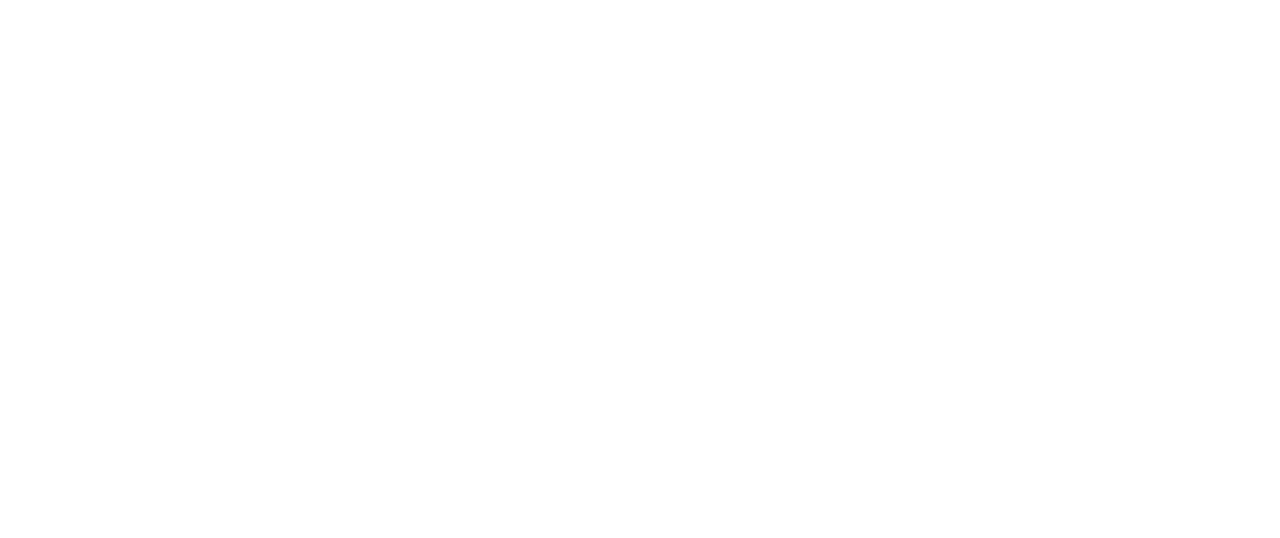
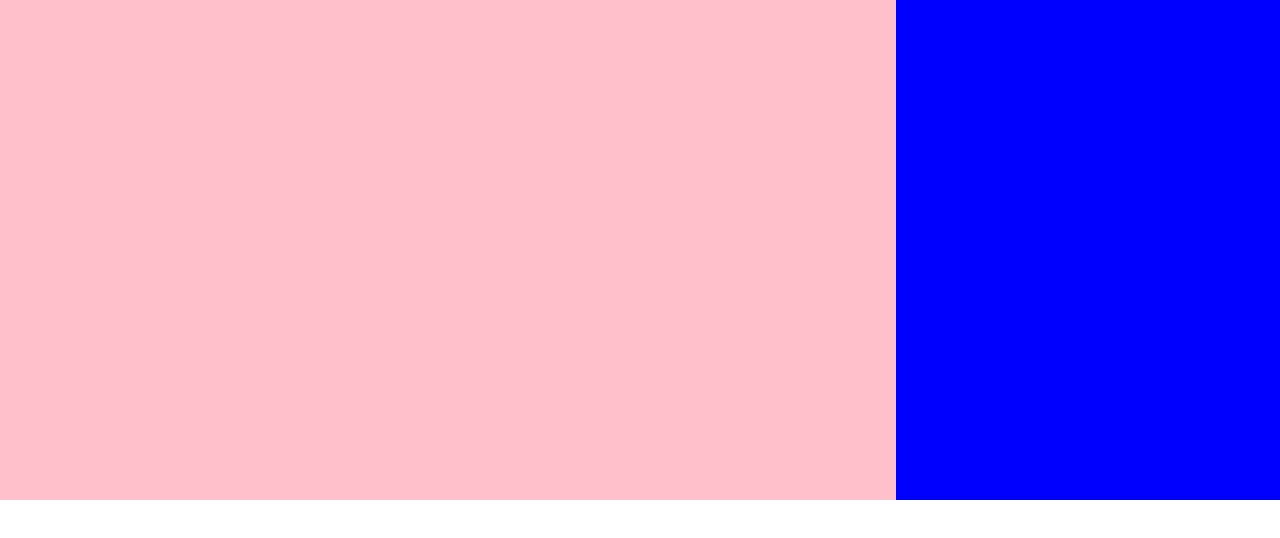
Before and after one commit to FabioBabaglioni/htmlcss-struttura-discord, a plain HTML site: page index.html in a window 1280 px wide. Drawn offline with Linux system fonts and the light colour scheme.

Commit message:
Header e barra di navigazione macrostruttura

```diff
--- a/css/style.css
+++ b/css/style.css
@@ -3,3 +3,25 @@
     padding: 0;
     box-sizing: border-box;
 }
+
+/* body{
+    width: 70%;
+    text-align: center;
+} */
+
+
+/* intestazione pagina */
+#intestazione-flex{
+    display: flex;
+    /* DEBUG */
+    min-height: 500px;
+    background-color: blue;
+}
+
+#barra-navigazione{
+
+    width: 70%;
+    background-color: pink;
+    min-height: 100px;
+    align-items: flex-start;
+}
--- a/index.html
+++ b/index.html
@@ -4,17 +4,25 @@
     <meta charset="UTF-8">
     <meta http-equiv="X-UA-Compatible" content="IE=edge">
     <meta name="viewport" content="width=device-width, initial-scale=1.0">
+    <link rel="stylesheet" href="css/style.css">
     <title>Discord</title>
 </head>
 <body>
 
     <!-- intestazione pagina -->
+    <header id="intestazione-flex">
 
         <!-- barra di navigazione -->
+        <nav id="barra-navigazione">
 
+        </nav>
         <!-- intestazione generale e titolo -->
 
-    <!-- parte centrale della pagina -->
+        <!-- parte centrale della pagina -->
+    </header>
+
+
+    <main>
 
         <!-- sezione spiegazione invito -->
 
@@ -22,10 +30,16 @@
 
         <!-- sezione tecnologia -->
 
+    </main>
+
+
     <!-- footer -->
+    <footer>
 
         <!-- sezione riassunto menu -->
 
-        <!-- sezione logo regist-->
+        <!-- sezione logo registrazione-->
+    </footer>
+
 </body>
 </html>
```
